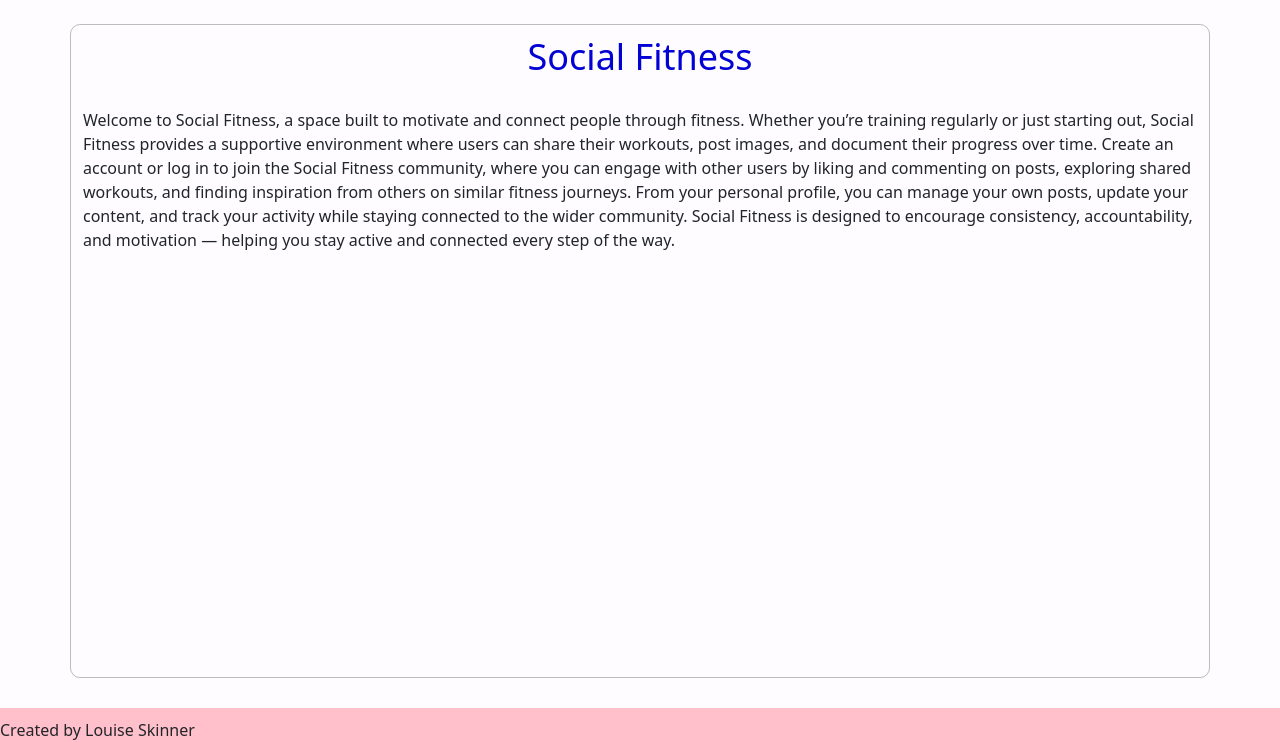
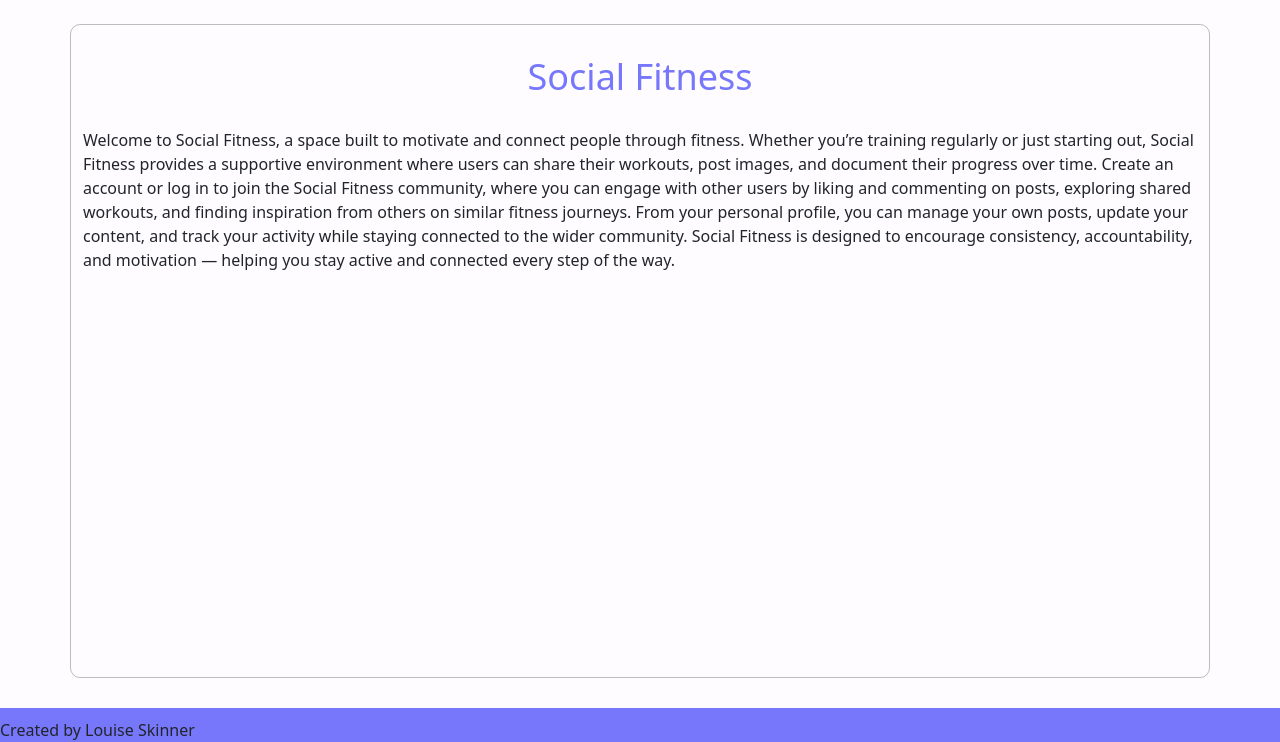
Before and after one commit to Louiseskinner01/project3-social-fitness, a Django app: page / in a window 1280 px wide. Shown: the part 58-800 px from the top of the page. Run offline with Django 4.2, Linux system fonts and the light colour scheme.

Commit message:
Resize main coontainer and images to improve  aesthetics

```diff
--- a/social/static/social/css/stylesheet.css
+++ b/social/static/social/css/stylesheet.css
@@ -9,21 +9,18 @@ body{
 }
 
 h1, h2{
-  color: rgb(2, 2, 212);
+  color: rgb(119, 119, 251);
   text-align: center;
   font-size: 36px;
-  margin-bottom: 30px;
+  margin: 30px 0px;
 }
 
 
-
 main{
-    padding-top: 30px;
     margin: 30px auto;
-    width: 800px;
+    width: 500px;
     border-radius: 10px;
     border: 1px rgba(11, 11, 11, 0.264) solid;
-    padding: 10px;
     flex: 1;
 }
 
@@ -42,13 +39,14 @@ margin-left: 100px;
 
 footer{
         padding-top: 10px;
-        background-color: pink;
+        background-color: rgb(119, 119, 251);
         margin-top: 20px;
 }
 
 
-img {
-  max-width: 700px;
+main img {
+  width: 300px;
+  height: 350px;
   display: block;
   margin: auto;
   border-radius: 5px;
```
